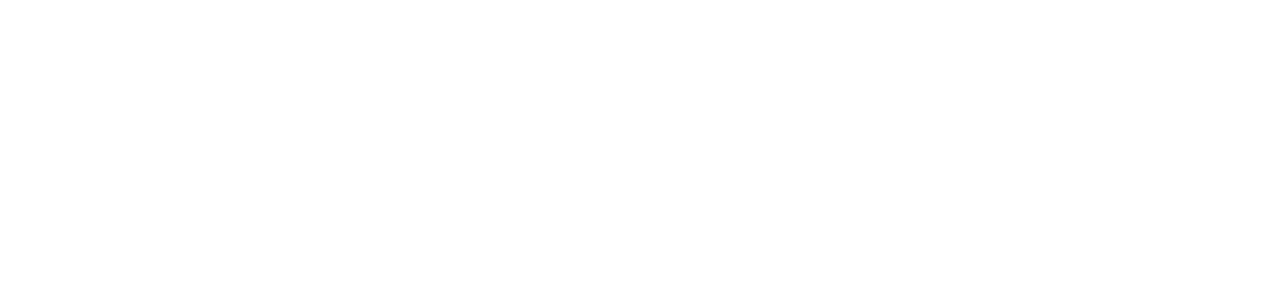
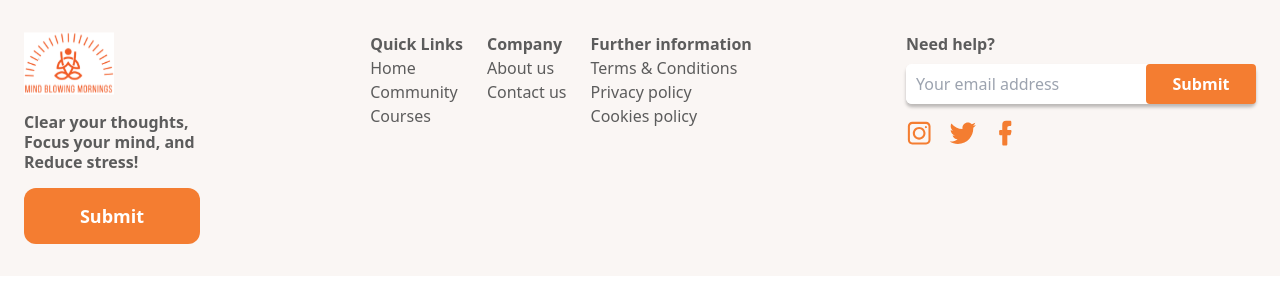
Before and after one commit to AndDev741/Mind-Blowing-Morning, a React (Vite) app: page / in a window 1280 px wide. Shown: the top 300 px of the page. Built offline with nearby package versions, Linux system fonts and the light colour scheme.

Commit message:
complete mobile footer

```diff
--- a/src/App.tsx
+++ b/src/App.tsx
@@ -1,13 +1,13 @@
 // import React from 'react'
-import Button from './components/Buttons/Button'
-import Footer from './components/footer/Footer'
+import Button from "./components/Buttons/Button";
+import Footer from "./components/footer/Footer";
 
 const App = () => {
   return (
     <>
+      <Footer />
+    </>
+  );
+};
 
-    </>
-  )
-}
-
-export default App
+export default App;
--- a/src/components/footer/Footer.tsx
+++ b/src/components/footer/Footer.tsx
@@ -1,40 +1,66 @@
 import logo from "../../assets/logo.svg";
+import insta from "../../assets/instagram.svg";
+import twitter from "../../assets/twitter.svg";
+import facebook from "../../assets/facebook.svg";
 
 export default function Footer() {
   return (
-    <footer className="flex gap-x-2 text-lightGray text-lg">
-      <div>
-        <img src={logo} alt="logo" className="w-24 h-16" />
-        <p className="font-bold text-2xl">
+    <footer className="bg-footerBg py-8 px-6 text-[13px] text-lightGray sm:text-lg sm:px-16 lg:flex lg:px-6 lg:text-base lg:justify-between">
+      <div className="hidden lg:block lg:w-48">
+        <img src={logo} alt="logo" className="w-[90px] h-16" />
+        <p className="font-bold leading-[20px] my-4">
           Clear your thoughts, Focus your mind, and Reduce stress!
         </p>
-        <button className="w-[416px] h-14 bg-primaryOrange rounded-xl text-2xl font-bold capitalize text-white">
+        <button className="h-14 bg-primaryOrange rounded-xl font-bold capitalize text-white w-44 text-lg xl:text-2xl xl:w-[416px]">
           Submit
         </button>
       </div>
 
-      <div>
+      <div className="order-2">
+        <p className="font-bold pb-2">Need help?</p>
+        <form className="w-[315px] h-9 bg-white shadow-footerInputShadow rounded-md sm:w-[350px] sm:h-10 xl:w-[415px] xl:h-11">
+          <input
+            placeholder="Your email address"
+            type="email"
+            className="h-full outline-none rounded-footerBorderR px-[10px] w-52 sm:w-60 xl:w-[260px]"
+          />
+          <button className="capitalize w-[107px] h-full rounded bg-primaryOrange text-white font-bold sm:w-[110px] xl:w-[155px]">
+            Submit
+          </button>
+        </form>
+        <div className="flex gap-x-4 mt-4 mb-12">
+          <a href="#">
+            <img src={insta} alt="instagram icon" />
+          </a>
+          <a href="#">
+            <img src={twitter} alt="twitter icon" />
+          </a>
+          <a href="#">
+            <img src={facebook} alt="facebook icon" />
+          </a>
+        </div>
+      </div>
+
+      <div className="flex justify-between lg:gap-x-6">
+        <div className="flex flex-col">
           <p className="font-bold">Quick Links</p>
           <a href="#">Home</a>
           <a href="#">Community</a>
           <a href="#">Courses</a>
         </div>
 
-      <div>
+        <div className="flex flex-col">
           <p className="font-bold">Company</p>
           <a href="#">About us</a>
           <a href="#">Contact us</a>
         </div>
 
-      <div>
+        <div className="flex flex-col">
           <p className="font-bold">Further information</p>
           <a href="#">Terms & Conditions</a>
           <a href="#">Privacy policy</a>
           <a href="#">Cookies policy</a>
         </div>
-
-      <div>
-        <p className="font-bold">Need help?</p>
       </div>
     </footer>
   );
--- a/tailwind.config.js
+++ b/tailwind.config.js
@@ -14,6 +14,13 @@
       colors: {
         lightGray: "#5C5C5C",
         primaryOrange: "#F47D31",
+        footerBg: "#FAF6F4",
+      },
+      boxShadow: {
+        footerInputShadow: "0px 3.33333px 3.33333px rgba(0, 0, 0, 0.25)",
+      },
+      borderRadius: {
+        footerBorderR: "6px 0px 0px 6px",
       },
     },
   },
```
Also changed, not shown: src/assets/copyright.svg (added), src/assets/dot.svg (added). Lines whose indentation alone changed are shown as unchanged.
